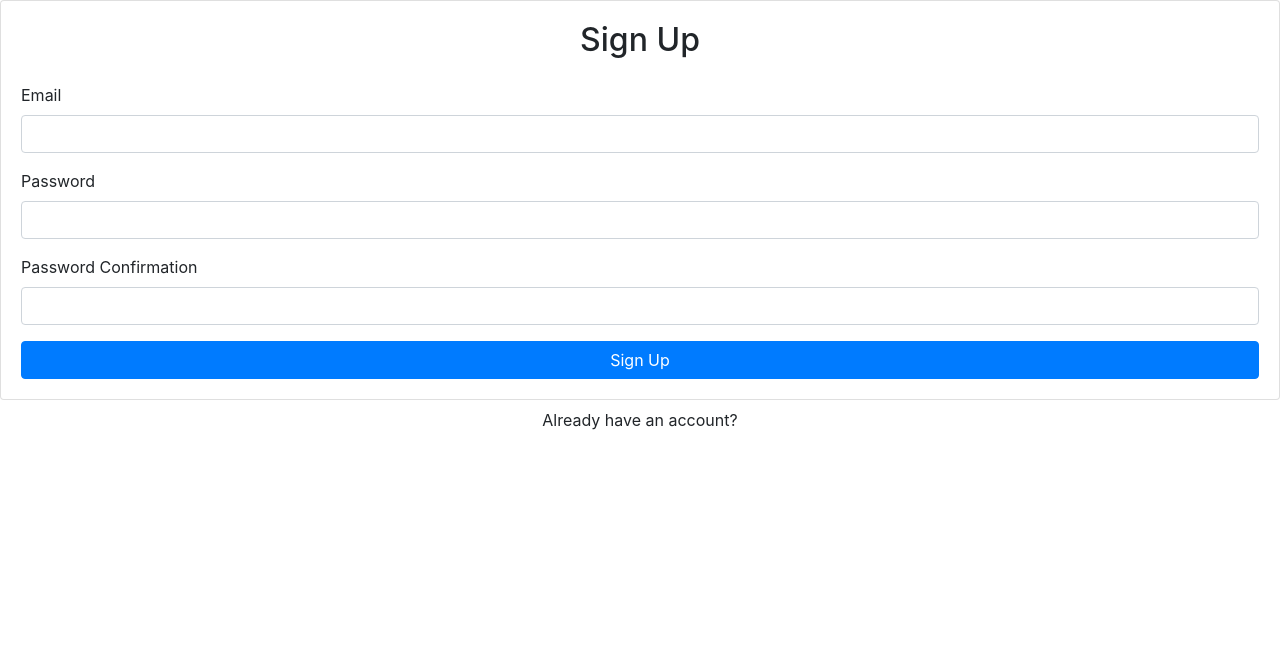
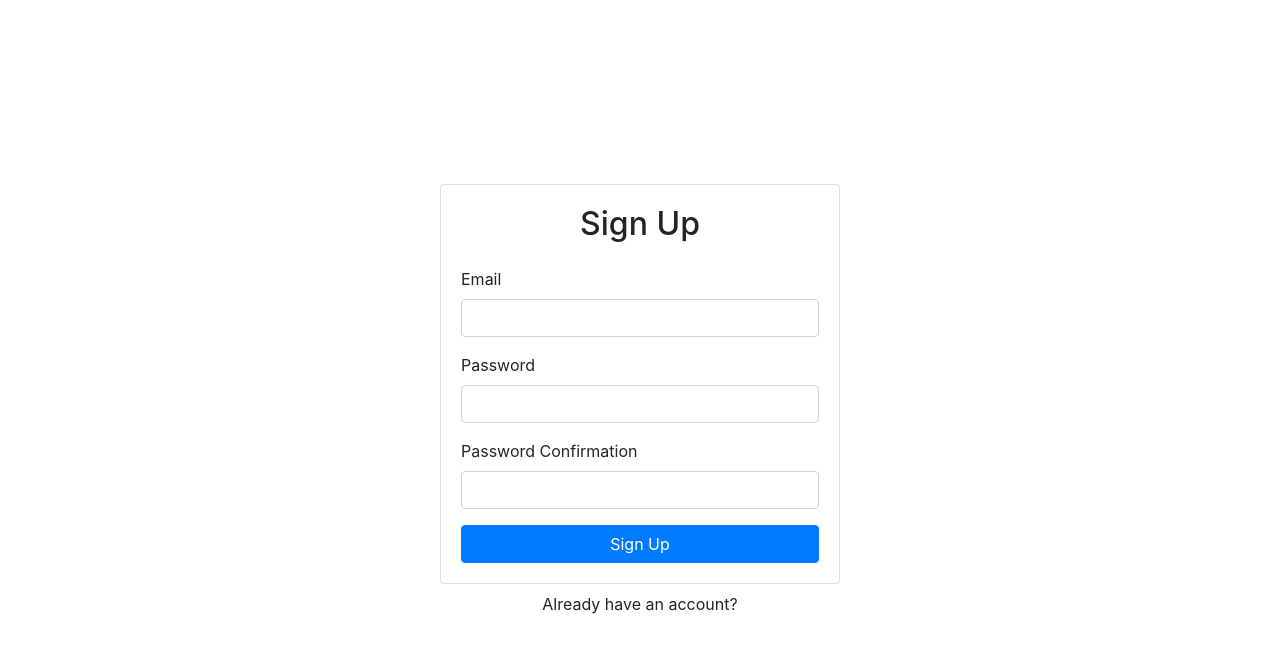
Before and after one commit to DananjayaBC/train-ticket-web, a React (Create React App) app: page / in a window 1280 px wide. Shown: the top 652 px of the page. Built offline with nearby package versions, Linux system fonts and the light colour scheme; no server answers.

Commit message:
Connect to firebase

```diff
--- a/package.json
+++ b/package.json
@@ -3,6 +3,7 @@
   "version": "0.1.0",
   "private": true,
   "dependencies": {
+    "@auth0/auth0-react": "^1.2.0",
     "@testing-library/jest-dom": "^5.11.9",
     "@testing-library/react": "^11.2.5",
     "@testing-library/user-event": "^12.7.0",
@@ -11,6 +12,7 @@
     "react": "^17.0.1",
     "react-bootstrap": "^1.4.3",
     "react-dom": "^17.0.1",
+    "react-router-dom": "^5.2.0",
     "react-scripts": "4.0.2",
     "web-vitals": "^1.1.0"
   },
--- a/src/components/App.js
+++ b/src/components/App.js
@@ -1,7 +1,22 @@
-import Signup from './SIgnup';
+import React from "react"
+import Signup from "./SIgnup"
+import { Container } from "react-bootstrap"
+import { AuthProvider } from "../contexts/AuthContext"
 
 function App() {
-  return <Signup />
+  return (
+
+    <AuthProvider>
+    <Container className="d-flex align-items-center justify-content-center"
+     style={{ minHeight: "100vh" }}
+     >
+    <div className="w-100" style={{maxWidth: "400px"}}>
+        <Signup />
+    </div>
+    </Container>
+    </AuthProvider>
+
+  )
 }
 
-export default App;
+export default App
--- a/src/components/SIgnup.js
+++ b/src/components/SIgnup.js
@@ -1,10 +1,22 @@
-import React, { useRef } from 'react'
-import { Form, Button , Card} from 'react-bootstrap'
+import React, { useRef, useState } from "react"
+import { Form, Button, Card, Alert } from "react-bootstrap"
+import { useAuth } from "../contexts/AuthContext"
+
 
 export default function Signup() {
   const emailRef = useRef()
   const passwordRef = useRef()
   const passwordConfirmRef = useRef()
+  const { signup } = useAuth()
+
+  function handleSubmit(e) {
+    e.preventDefault()
+
+
+
+    signup(emailRef.current.value, passwordRef.current.value)
+  }
+
 
   return (
     <>
@@ -25,7 +37,7 @@ export default function Signup() {
               <Form.Label>Password Confirmation</Form.Label>
               <Form.Control type="password" ref={passwordConfirmRef} required />
             </Form.Group>
-              <Button  className="w-100" type="submit">
+            <Button className="w-100" type="submit">
               Sign Up
             </Button>
           </Form>
--- /dev/null
+++ b/src/contexts/AuthContext.js
@@ -0,0 +1,38 @@
+import React, { useContext, useState, useEffect } from "react";
+import {auth} from "../firebase.js";
+
+const AuthContext = React.createContext()
+
+export function useAuth() {
+  return useContext(AuthContext)
+}
+
+export function AuthProvider({ children }) {
+  const [currentUser, setCurrentUser] = useState();
+
+  function signup(email, password) {
+    return auth.createUserWithEmailAndPassword(email, password);
+  }
+
+
+  useEffect(() => {
+    const unsubscribe = auth.onAuthStateChanged(user => {
+      setCurrentUser(user);
+
+    })
+
+    return unsubscribe
+  }, []);
+
+  const value = {
+    currentUser,
+    signup
+
+  }
+
+  return (
+    <AuthContext.Provider value={{value}}>
+      {children}
+    </AuthContext.Provider>
+  );
+};
--- a/src/firebase.js
+++ b/src/firebase.js
@@ -2,13 +2,14 @@ import firebase from 'firebase/app'
 import "firebase/auth"
 
 const app = firebase.initializeApp({
-    apiKey: process.env.REACT_APP_FIREBASE_API_KEY,
-    authDomain: process.env.REACT_APP_FIREBASE_AUTH_DOMAIN ,
-    databaseURL: process.env.REACT_APP_FIREBASE_DATABASE_URL,
-    projectId: process.env.REACT_APP_FIREBASE_PROJECT_ID,
-    storageBucket: process.env.REACT_APP_FIREBASE_STORAGE_BUCKET,
-    messagingSenderId: process.env.REACT_APP_FIREBASE_MASSAGING_SENDER_ID,
-    appId: process.env.REACT_APP_FIREBASE_APP_ID
+    apiKey: "AIzaSyCWM9L8OqeHOgtvwMEyE0QjpIoswM6kjTg",
+    authDomain: "onlinetrainticket-17091.firebaseapp.com",
+    databaseURL: "https://onlinetrainticket-17091-default-rtdb.firebaseio.com",
+    projectId: "onlinetrainticket-17091",
+    storageBucket: "onlinetrainticket-17091.appspot.com",
+    messagingSenderId: "427044396791",
+    appId: "1:427044396791:web:21402a60331851a5407df2",
+    measurementId: "G-HFMCYLBB77"
 })
 
 export const auth = app.auth()
```
Also changed, not shown: src/index.js (+6 -6 lines), 2 other files (tests, documents, lock files or other folders). Lines whose indentation alone changed are shown as unchanged.
